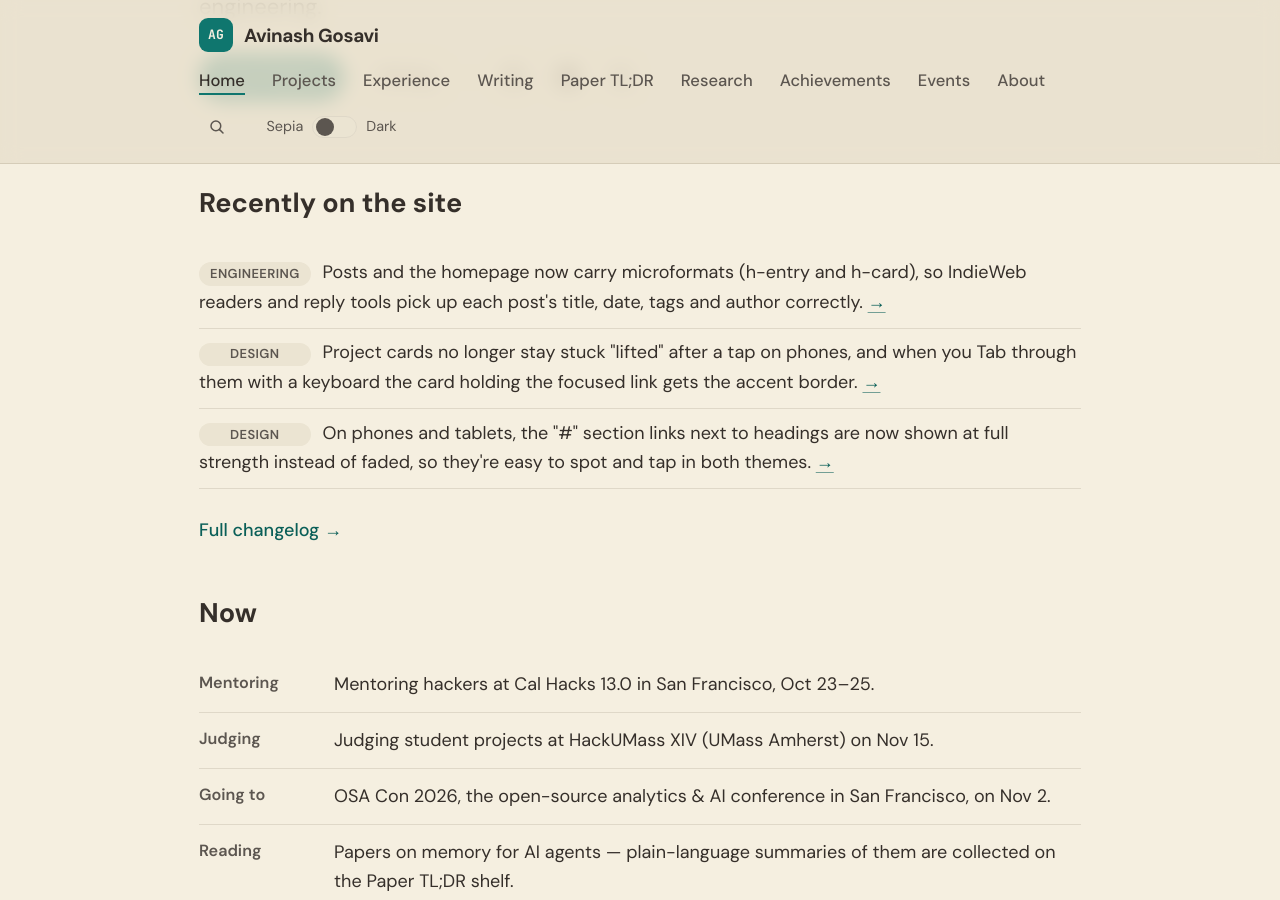
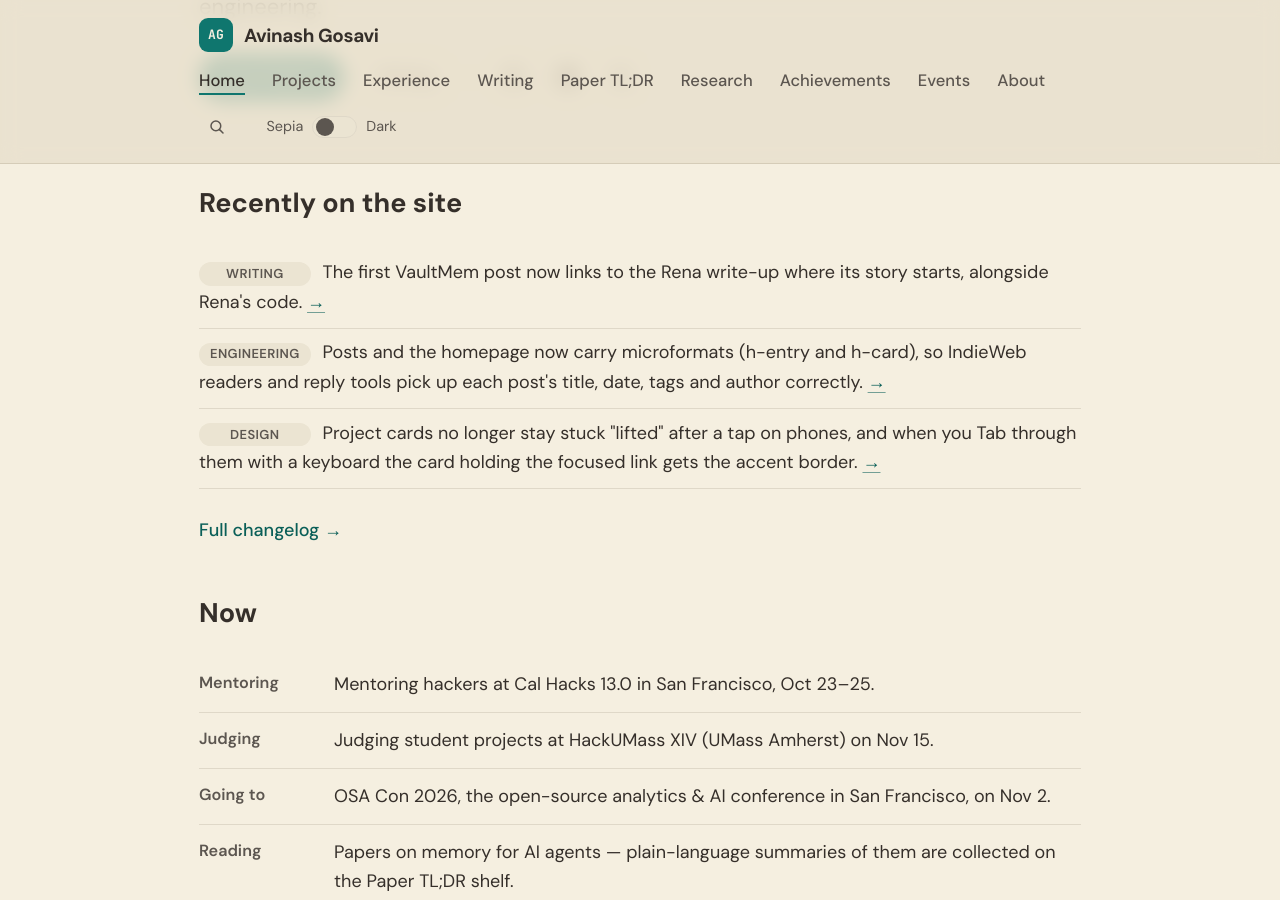
Before and after one commit to aag1091-alt/avinashgosavi.com, a Jekyll site: the page built from index.md, in a window 1280 px wide and 900 px high, scrolled down 554 px. Built offline with Jekyll 4.4.1, drawn with Linux system fonts in a browser that asks for light colours.

Commit message:
VaultMem post: link Rena write-up
Co-Authored-By: Claude <noreply@anthropic.com>

```diff
--- a/_data/changelog.yml
+++ b/_data/changelog.yml
@@ -1,5 +1,9 @@
 # Public changelog shown on /changelog and (latest 3) on the homepage.
 # Newest first. desk: Writing | Design | Engineering
+- date: 2026-10-24
+  desk: Writing
+  text: The first VaultMem post now links to the Rena write-up where its story starts, alongside Rena's code.
+  link: /post/vaultmem-encrypted-memory-for-ai-agents/
 - date: 2026-10-24
   desk: Engineering
   text: Posts and the homepage now carry microformats (h-entry and h-card), so IndieWeb readers and reply tools pick up each post's title, date, tags and author correctly.
--- a/_posts/2026-03-21-vaultmem-encrypted-memory-for-ai-agents.md
+++ b/_posts/2026-03-21-vaultmem-encrypted-memory-for-ai-agents.md
@@ -10,7 +10,7 @@ image: /assets/og/vaultmem-encrypted-memory-for-ai-agents.png
 description: "Why I built VaultMem, an encrypted memory library for AI agents where the platform running the agent cryptographically cannot read what users store."
 ---
 
-While building [Rena](https://github.com/aag1091-alt/rena) — a voice AI health agent I submitted for the Google Gemini Live Agent Challenge — I needed persistent memory. Something that could build a user profile from conversations across sessions and recall it the next time you speak to the agent. Libraries like mem0 or Zep would have worked fine for that use case.
+While building [Rena](/post/building-rena-ai-health-companion-gemini-live/) ([code](https://github.com/aag1091-alt/rena)) — a voice AI health agent I submitted for the Google Gemini Live Agent Challenge — I needed persistent memory. Something that could build a user profile from conversations across sessions and recall it the next time you speak to the agent. Libraries like mem0 or Zep would have worked fine for that use case.
 
 But the more I thought about it, the more a different question started bothering me: what if I wanted a *truly* private agent — one where the platform running it genuinely cannot read my conversations? And beyond that, how do you store raw conversations as structured memory in the first place?
 
```
